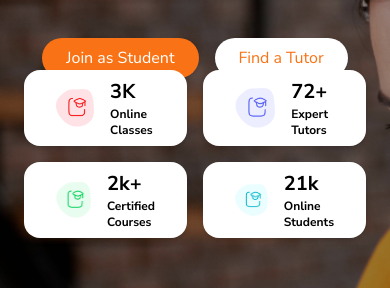
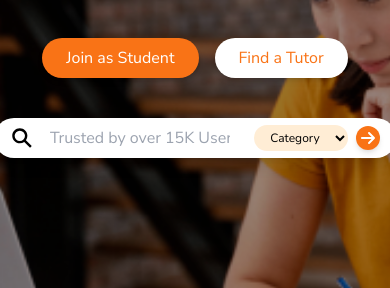
Before and after one commit to vipinqurilo/lms-f, a Next.js app: page / in a window 390 px wide. Shown: the part 320-608 px from the top of the page. Built offline with nearby package versions, Linux system fonts and the light colour scheme.

Commit message:
fixes in hero section

```diff
--- a/src/components/home/HeroSection.jsx
+++ b/src/components/home/HeroSection.jsx
@@ -34,15 +34,19 @@ export default function HeroSection() {
 
   return (
     <div
-      className="relative bg-cover h-[80vh] bg-no-repeat bg-center text-black py-20 px-6"
-      style={{
-        backgroundImage: "url('/assets/home/bgimage.png')",
-      }}
+      id="HeroBg"
+      className="relative  bg-cover h-[80vh] bg-no-repeat bg-center text-black py-20 px-6"
+      // style={{
+      //   backgroundImage: "url('/assets/home/bgimage.png')",
+      // }}
     >
       {/* Overlay */}
       <div className="absolute inset-0 bg-black bg-opacity-40"></div>
 
-      <div  data-aos="fade-up" className="relative max-w-6xl mx-auto flex flex-col items-center text-center">
+      <div
+        data-aos="fade-up"
+        className="relative max-w-6xl mx-auto flex flex-col items-center text-center"
+      >
         {/* Text Section */}
         <h3 className="md:text-xl text-base font-semibold border-b-2 text-white mb-4">
           Trusted by over 15K Users worldwide since 2024
@@ -62,31 +66,30 @@ export default function HeroSection() {
         </div>
 
         {/* Search Bar */}
-        <div className="relative w-full md:block hidden lg:w-2/3 mt-10 md:py-8 ">
-          <div className="flex items-center bg-white rounded-full px-4 py-3 shadow-lg">
+        <div className="relative   lg:w-2/3 mt-10 md:py-8 ">
+          <div className="flex items-center bg-white rounded-full px-4 md:py-3 shadow-lg">
             <IoSearchSharp className="text-2xl" />
             <input
               type="text"
               placeholder="Trusted by over 15K Users worldwide since 2024"
               className="flex-grow outline-none text-gray-600 placeholder-gray-400 px-4 py-2"
             />
-            <select className="bg-orange-100 rounded-full px-4 py-2.5 text-black outline-none mx-2">
+            <select className="bg-orange-100 rounded-full md:px-4 md:py-2.5 py-1 text-xs text-center text-black outline-none mx-2">
               <option>Category</option>
               <option>Programming</option>
               <option>Design</option>
               <option>Marketing</option>
             </select>
-            <button className="bg-orange-500 hover:bg-orange-600 text-white  p-3 rounded-full shadow-md">
-              <span className="hidden sm:inline">
-                <FaArrowRight />
+            <button className="bg-orange-500 hover:bg-orange-600 text-white  md:p-3 p-1 rounded-full shadow-md">
+              <span className=" sm:inline">
+                <FaArrowRight className="" />
               </span>
-              <span className="sm:hidden">→</span>
             </button>
           </div>
         </div>
 
         {/* Statistics */}
-        <div className="absolute -bottom-40 mt-12 grid grid-cols-2 sm:grid-cols-4 md:gap-20 gap-4">
+        <div className="absolute -bottom-40 mt-12 hidden md:grid grid-cols-2 sm:grid-cols-4 md:gap-20 gap-4">
           {data.box.map((item) => (
             <div className="text-center shadow-md rounded-2xl w-full md:w-[280px]">
               <div className="flex items-center space-x-4 md:p-4 p-2 rounded-2xl px-8 text-left bg-white">
--- a/src/styles/globals.css
+++ b/src/styles/globals.css
@@ -1,4 +1,4 @@
-@import url('https://fonts.googleapis.com/css2?family=Nunito+Sans:ital,opsz,wght@0,6..12,200..1000;1,6..12,200..1000&family=Poppins:ital,wght@0,100;0,200;0,300;0,400;0,500;0,600;0,700;0,800;0,900;1,100;1,200;1,300;1,400;1,500;1,600;1,700;1,800;1,900&display=swap');
+@import url("https://fonts.googleapis.com/css2?family=Nunito+Sans:ital,opsz,wght@0,6..12,200..1000;1,6..12,200..1000&family=Poppins:ital,wght@0,100;0,200;0,300;0,400;0,500;0,600;0,700;0,800;0,900;1,100;1,200;1,300;1,400;1,500;1,600;1,700;1,800;1,900&display=swap");
 
 @tailwind base;
 @tailwind components;
@@ -9,3 +9,15 @@
   margin: 0;
   padding: 0;
 }
+
+#HeroBg {
+  background-image: url("/assets/home/bgimage.png");
+}
+
+@media (max-width: 768px) {
+  #HeroBg {
+    background-image: url("/assets/home/bgmobile.png");
+    background-size: cover;
+    background-position: center;
+  }
+}
```
Also changed, not shown: public/assets/home/bgmobile.png (added).
